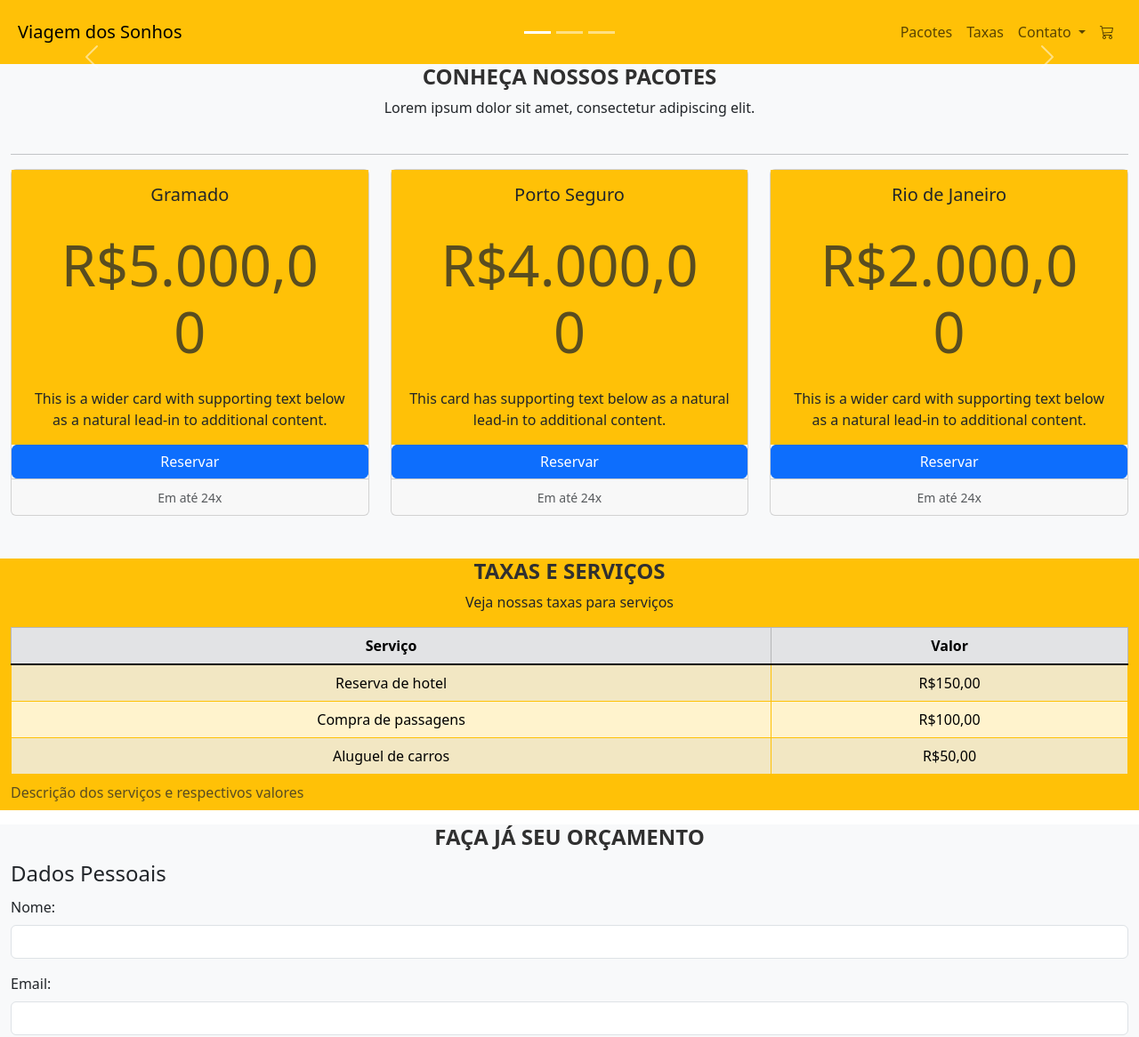
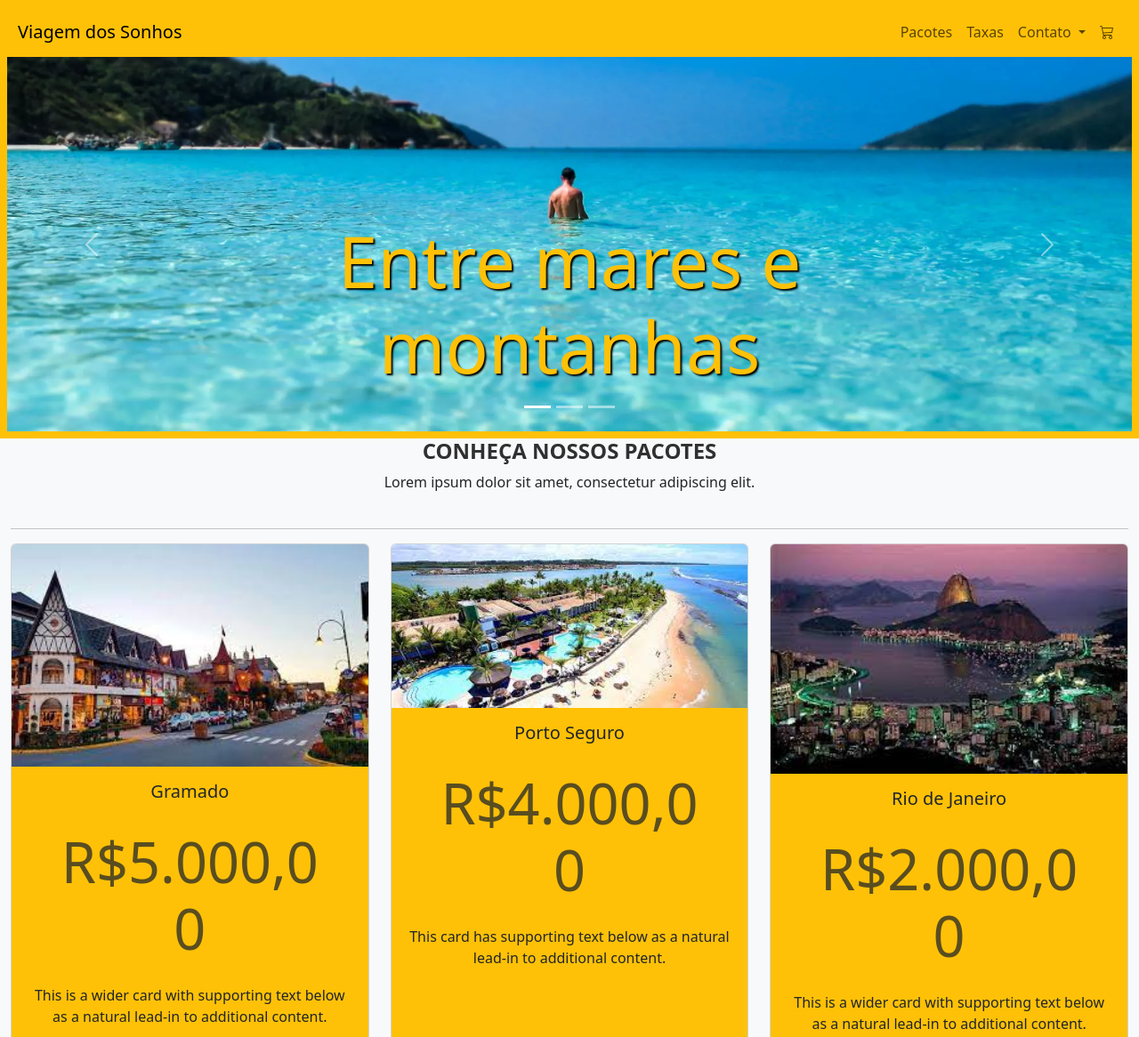
Before and after one commit to ClaitonFarias/Site2, a plain HTML site: page index.html in a window 1280 px wide. Shown: the top 1166 px of the page at 89% size. Drawn offline with nearby package versions, Linux system fonts and the light colour scheme.

Commit message:
Adicionando as imagens dentro do arquivo index.html

```diff
--- a/index.html
+++ b/index.html
@@ -63,19 +63,19 @@
             </div>
             <div class="carousel-inner">
                 <div class="carousel-item active">
-
+                    <img src="img/carousel/Angra.jpg" class="d-block w-100" alt="...">
                     <div class="carousel-caption d-none d-md-block">
                         <h5>Entre mares e montanhas</h5>
                     </div>
                 </div>
                 <div class="carousel-item">
-
+                    <img src="img/carousel/cataratas.jpeg" class="d-block w-100" alt="...">
                     <div class="carousel-caption d-none d-md-block">
                         <h5>De norte a sul</h5>
                     </div>
                 </div>
                 <div class="carousel-item">
-
+                    <img src="img/carousel/nordeste.jpeg" class="d-block w-100" alt="...">
                     <div class="carousel-caption d-none d-md-block">
                         <h5>Venha conhecer o Brasil</h5>
                     </div>
@@ -106,7 +106,7 @@
         <div class="row row-cols-1 row-cols-md-3 g-4">
             <div class="col">
                 <div class="card h-100">
-
+                    <img src="img/nossos-pacotes/gramado.jpeg" class="card-img-top" alt="...">
                     <div class="card-body bg-warning">
                         <h5 class="card-title">Gramado</h5>
                         <h1 class="card-subtitle text-muted">R$5.000,00</h1>
@@ -121,7 +121,7 @@
             </div>
             <div class="col">
                 <div class="card h-100">
-
+                    <img src="img/nossos-pacotes/porto-seguro.jpeg" class="card-img-top" alt="...">
                     <div class="card-body bg-warning">
                         <h5 class="card-title">Porto Seguro</h5>
                         <h1 class="card-subtitle text-muted">R$4.000,00</h1>
@@ -136,7 +136,7 @@
             </div>
             <div class="col">
                 <div class="card h-100">
-
+                    <img src="img/nossos-pacotes/rio-de-janeiro.jpeg" class="card-img-top" alt="...">
                     <div class="card-body bg-warning">
                         <h5 class="card-title">Rio de Janeiro</h5>
                         <h1 class="card-subtitle text-muted">R$2.000,00</h1>
```
